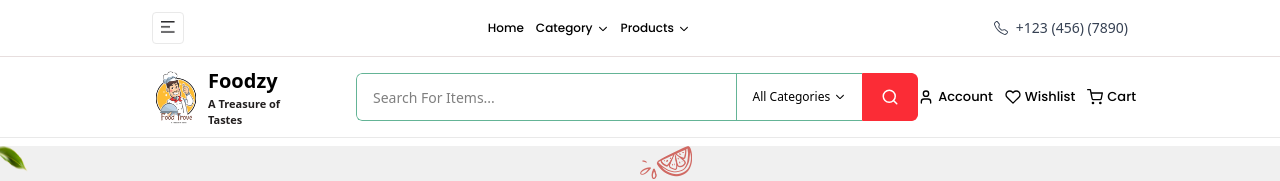
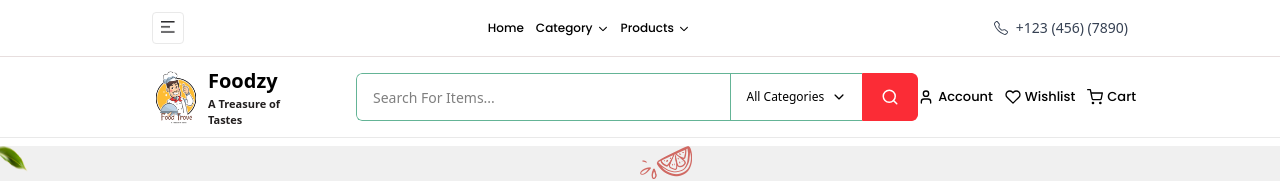
Before and after one commit to animesh156/Basic-Ecommerce, a React (Vite) app in the folder frontend/: page / in a window 1280 px wide. Shown: the top 181 px of the page. Built offline with nearby package versions, Linux system fonts and the light colour scheme; no server answers.

Commit message:
fix: updated down arrow icon visisbility issue

```diff
--- a/frontend/src/components/header/Header.tsx
+++ b/frontend/src/components/header/Header.tsx
@@ -55,8 +55,8 @@ export default function Header() {
   />
 
   {/* Category Button */}
-  <button className="px-4 text-[12px] flex items-center gap-1 h-full border border-[#64B496] border-l border-r-0">
-    All Categories <IoIosArrowDown />
+  <button className="px-4 text-[12px] flex items-center gap-2 space-x-1.5 h-full border border-[#64B496] border-l border-r-0">
+    All Categories <IoIosArrowDown size={14} />
   </button>
 
   {/* Search Button */}
```
